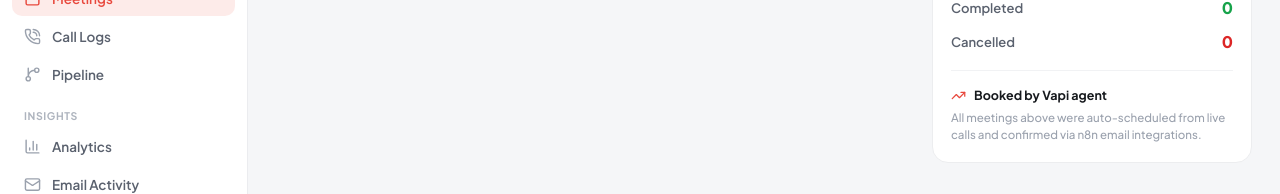
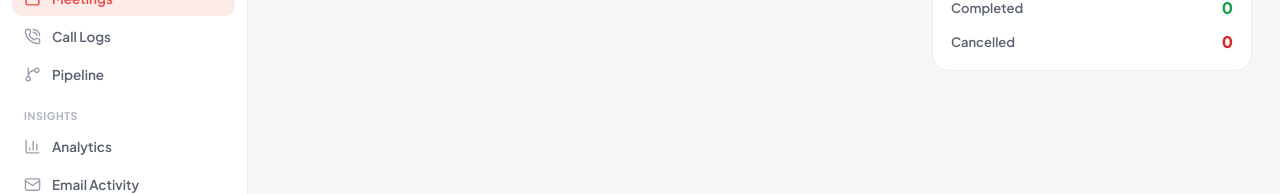
Before and after one commit to devxmbilal/morango-calling-agent-with-crm, a Next.js app: page / in a window 1280 px wide. Both pictures are taken after a click on the button "Meetings". Shown: the part 205-399 px from the top of the page. Built offline with nearby package versions, Linux system fonts and the light colour scheme; no server answers; the database is empty.

Commit message:
feat: add MeetingsView component to display and aggregate client meetings

```diff
--- a/src/components/MeetingsView.tsx
+++ b/src/components/MeetingsView.tsx
@@ -2,7 +2,7 @@
 
 import React from 'react';
 import { Lead, Meeting } from '@/lib/db';
-import { Calendar, Video, Clock, TrendingUp } from 'lucide-react';
+import { Calendar, Video, Clock } from 'lucide-react';
 
 interface MeetingsViewProps {
   leads: Lead[];
@@ -244,15 +244,7 @@ export default function MeetingsView({ leads, onSelectLead }: MeetingsViewProps)
           </div>
         </div>
 
-        <div style={{ marginTop: '18px', paddingTop: '16px', borderTop: '1px solid #F1F2F4' }}>
-          <div style={{ display: 'flex', alignItems: 'center', gap: '8px', marginBottom: '6px' }}>
-            <TrendingUp size={15} color="#E8483D" />
-            <span style={{ fontSize: '12.5px', fontWeight: 700, color: '#16191D' }}>Booked by Vapi agent</span>
-          </div>
-          <p style={{ margin: 0, fontSize: '11.5px', color: '#9AA1AD', lineHeight: 1.5, fontWeight: 500 }}>
-            All meetings above were auto-scheduled from live calls and confirmed via n8n email integrations.
-          </p>
-        </div>
+
       </div>
 
       <style jsx global>{`
```
